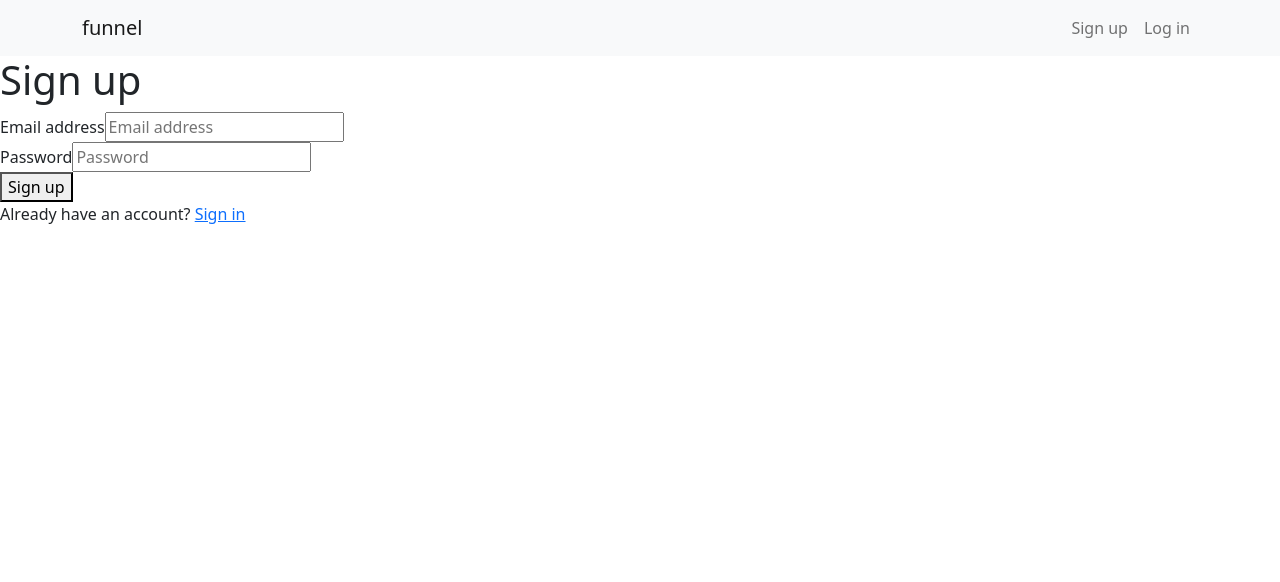
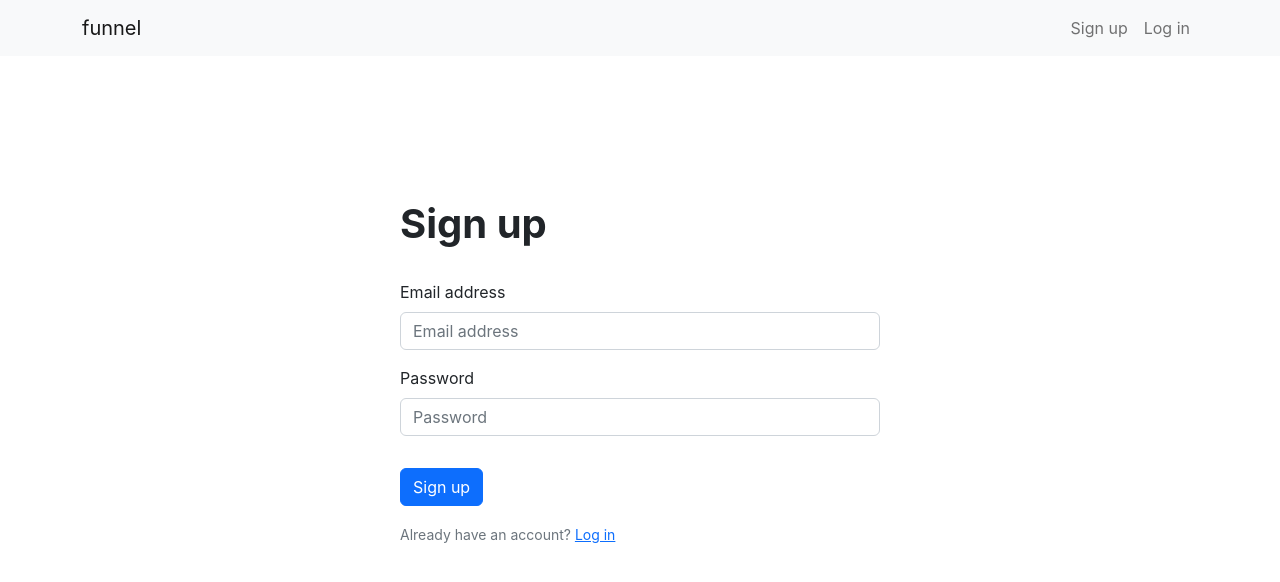
Before and after one commit to mee-kell/funnel, a React (Create React App) app: page /signup in a window 1280 px wide. Shown: the top 582 px of the page. Built offline with nearby package versions, Linux system fonts and the light colour scheme.

Commit message:
Add upload functionality

```diff
--- a/src/App.js
+++ b/src/App.js
@@ -2,16 +2,47 @@ import React from 'react';
 import Home from './routes/Home.js';
 import Signup from './routes/Signup';
 import Login from './routes/Login';
-import { Routes, Route } from 'react-router-dom';
+import { Routes, Route, useNavigate } from 'react-router-dom';
+import { signOut } from "firebase/auth";
+import { auth } from './firebase';
 
 import Container from 'react-bootstrap/Container';
 import Nav from 'react-bootstrap/Nav';
 import Navbar from 'react-bootstrap/Navbar';
+import Upload from './routes/Upload.js';
 
-function App() {
+const App = () => {
 
-  return (
-    <div>
+  const user = auth.currentUser;
+
+  const navigate = useNavigate();
+
+  const handleLogout = () => {
+    signOut(auth).then(() => {
+      // Sign-out successful.
+      navigate("/");
+      console.log("Signed out successfully")
+    }).catch((error) => {
+      // An error happened.
+    });
+  }
+
+  let navBar;
+  if (user) {
+    navBar = (
+      <Navbar bg="light" variant="light">
+        <Container>
+          <Navbar.Brand href="/">funnel</Navbar.Brand>
+          <Nav className="justify-content-end">
+            <Nav.Link onClick={handleLogout}>
+              Logout
+            </Nav.Link>
+          </Nav>
+        </Container>
+      </Navbar>
+    )
+  } else {
+    navBar = (
       <Navbar bg="light" variant="light">
         <Container>
           <Navbar.Brand href="/">funnel</Navbar.Brand>
@@ -21,10 +52,17 @@ function App() {
           </Nav>
         </Container>
       </Navbar>
-      <Routes>
+    )
+  }
+
+  return (
+    <div>
+      {navBar}
+      <Routes className="appBody">
         <Route path="/" element={<Home />} />
         <Route path="/signup" element={<Signup />} />
         <Route path="/login" element={<Login />} />
+        <Route path="/upload" element={<Upload />} />
       </Routes>
     </div>
   );
--- a/src/firebase.js
+++ b/src/firebase.js
@@ -1,6 +1,7 @@
 import { initializeApp } from "firebase/app";
 // import { getAnalytics } from "firebase/analytics";
 import { getAuth } from "firebase/auth";
+import { getStorage } from "firebase/storage";
 
 const firebaseConfig = {
     apiKey: "AIzaSyAZTCPhRXaO17JxTe2LuI95bHkX2WhgySM",
@@ -14,6 +15,7 @@ const firebaseConfig = {
 
 // Initialize Firebase
 const app = initializeApp(firebaseConfig);
+export const storage = getStorage(app);
 // const analytics = getAnalytics(app);
 
 // Initialize Firebase Authentication
--- a/src/index.css
+++ b/src/index.css
@@ -11,3 +11,22 @@ code {
   font-family: source-code-pro, Menlo, Monaco, Consolas, 'Courier New',
     monospace;
 }
+
+.main {
+  margin: 4rem 12rem;
+}
+
+/* AUTHENTICATION */
+.authCard {
+  margin: 8rem 24rem;
+  border: 0px;
+}
+
+.authCard h1, .main h1 {
+  font-weight: bold;
+  padding-bottom: 1rem;
+}
+
+.authCard .authRow {
+  margin: 1rem 0px;
+}
--- a/src/index.js
+++ b/src/index.js
@@ -1,10 +1,10 @@
 import React from 'react';
 import ReactDOM from 'react-dom/client';
-import './index.css';
 import App from './App';
 import { BrowserRouter } from "react-router-dom";
 import reportWebVitals from './reportWebVitals';
 import 'bootstrap/dist/css/bootstrap.min.css';
+import './index.css';
 
 const root = ReactDOM.createRoot(document.getElementById('root'));
 root.render(
--- a/src/routes/Home.js
+++ b/src/routes/Home.js
@@ -1,39 +1,19 @@
 import React from 'react';
-import { signOut } from "firebase/auth";
 import { auth } from '../firebase';
-import { useNavigate } from 'react-router-dom';
-
-import Button from 'react-bootstrap/Button';
+import Upload from './Upload';
 
 const Home = () => {
-    const navigate = useNavigate();
-
-    const handleLogout = () => {
-        signOut(auth).then(() => {
-            // Sign-out successful.
-            navigate("/");
-            console.log("Signed out successfully")
-        }).catch((error) => {
-            // An error happened.
-        });
-    }
-
     const user = auth.currentUser;
 
     if (user) {
-        return (<div>
-            <Button onClick={handleLogout}>
-                Logout
-            </Button>
-        </div>)
+        return <Upload />
     }
 
     return (
-        <>
-            <p>
-                Please log in or sign up.
-            </p>
-        </>
+        <div className="main">
+            <h1>Revise by summarising notes.</h1>
+            <p>Please sign up or log in.</p>
+        </div>
     )
 }
 
--- a/src/routes/Login.js
+++ b/src/routes/Login.js
@@ -30,11 +30,11 @@ const Login = () => {
     }
 
     return (
-        <Card style={{ margin: '8rem 16rem', border: '0px' }} body>
+        <Card className="authCard" body>
             <h1> Log in </h1>
 
             <Form>
-                <Form.Group className="mb-3" controlId="formEmail">
+                <Form.Group className="mb-3 authRow" controlId="formEmail">
                     <Form.Label>Email address</Form.Label>
                     <Form.Control
                         id="email-address"
@@ -44,12 +44,9 @@ const Login = () => {
                         placeholder="Email address"
                         onChange={(e) => setEmail(e.target.value)}
                     />
-                    <Form.Text className="text-muted">
-                        We'll never share your email with anyone else.
-                    </Form.Text>
                 </Form.Group>
 
-                <Form.Group className="mb-3" controlId="formPassword">
+                <Form.Group className="mb-3 authRow" controlId="formPassword">
                     <Form.Label>Password</Form.Label>
                     <Form.Control
                         id="password"
@@ -60,17 +57,18 @@ const Login = () => {
                         onChange={(e) => setPassword(e.target.value)}
                     />
                 </Form.Group>
-                <Button variant="primary" type="submit" onClick={onLogin}>
+                        <Button className="authRow" variant="primary" type="submit" onClick={onLogin}>
                             Login
                         </Button>
-            </Form>
+                        <br/>
 
-            <div className="text-sm text-white text-center">
+                <Form.Text className="authRow" muted>
                     No account yet? {' '}
                     <NavLink to="/signup">
                         Sign up
                     </NavLink>
-            </div>
+                </Form.Text>
+            </Form>
 
         </Card>
     )
--- a/src/routes/Signup.js
+++ b/src/routes/Signup.js
@@ -2,6 +2,10 @@ import React, { useState } from 'react';
 import { NavLink, useNavigate } from 'react-router-dom';
 import { createUserWithEmailAndPassword } from 'firebase/auth';
 import { auth } from '../firebase';
+
+import Button from 'react-bootstrap/Button';
+import Form from 'react-bootstrap/Form';
+import Card from 'react-bootstrap/Card';
 
 const Signup = () => {
     const navigate = useNavigate();
@@ -31,17 +35,13 @@ const Signup = () => {
     }
 
     return (
-        <main >
-            <section>
-                <div>
-                    <div>
+        <Card className="authCard" body>
             <h1> Sign up </h1>
-                        <form>
-                            <div>
-                                <label htmlFor="email-address">
-                                    Email address
-                                </label>
-                                <input
+
+            <Form>
+                <Form.Group className="mb-3 authRow" controlId="formEmail">
+                    <Form.Label>Email address</Form.Label>
+                    <Form.Control
                         type="email"
                         label="Email address"
                         value={email}
@@ -49,13 +49,11 @@ const Signup = () => {
                         required
                         placeholder="Email address"
                     />
-                            </div>
+                </Form.Group>
 
-                            <div>
-                                <label htmlFor="password">
-                                    Password
-                                </label>
-                                <input
+                <Form.Group className="mb-3 authRow" controlId="formPassword">
+                    <Form.Label>Password</Form.Label>
+                    <Form.Control
                         type="password"
                         label="Create password"
                         value={password}
@@ -63,27 +61,21 @@ const Signup = () => {
                         required
                         placeholder="Password"
                     />
-                            </div>
+                </Form.Group>
+                <Button className="authRow" variant="primary" type="submit" onClick={onSubmit}>
+                    Sign up
+                </Button>
+                <br />
 
-                            <button
-                                type="submit"
-                                onClick={onSubmit}
-                            >
-                                Sign up
-                            </button>
-
-                        </form>
-
-                        <p>
+                <Form.Text className="authRow" muted>
                     Already have an account?{' '}
                     <NavLink to="/login" >
-                                Sign in
+                        Log in
                     </NavLink>
-                        </p>
-                    </div>
-                </div>
-            </section>
-        </main>
+                </Form.Text>
+            </Form>
+
+        </Card>
     )
 }
 
--- /dev/null
+++ b/src/routes/Upload.js
@@ -0,0 +1,82 @@
+import React, { useState } from 'react';
+import { storage } from '../firebase';
+import { ref, getDownloadURL, uploadBytesResumable } from "firebase/storage";
+
+import Button from 'react-bootstrap/Button';
+import Form from 'react-bootstrap/Form';
+import Row from 'react-bootstrap/Row';
+import Col from 'react-bootstrap/Col';
+
+const Upload = () => {
+
+    // TODO: Add authentication check.
+
+    const [imgUrl, setImgUrl] = useState(null);
+    const [progresspercent, setProgresspercent] = useState(0);
+
+    const handleSubmit = (e) => {
+        e.preventDefault();
+        const file = e.target[0].files[0];
+        if (!file) return;
+        const storageRef = ref(storage, `files/${file.name}`);
+        const uploadTask = uploadBytesResumable(storageRef, file);
+
+        uploadTask.on("state_changed",
+            (snapshot) => {
+                const progress =
+                    Math.round((snapshot.bytesTransferred / snapshot.totalBytes) * 100);
+                setProgresspercent(progress);
+            },
+            (error) => {
+                alert(error);
+            },
+            () => {
+                getDownloadURL(uploadTask.snapshot.ref).then((downloadURL) => {
+                    setImgUrl(downloadURL)
+                });
+            }
+        );
+    }
+
+    return (
+        <div className='main'>
+            <h1> Upload </h1>
+
+            <Form onSubmit={handleSubmit}>
+                <Row>
+                    <Form.Label>Please upload an image of a section of notes.</Form.Label>
+                    <Col>
+                        <Form.Group className="mb-3 authRow" controlId="formUpload">
+                            <Form.Control
+                                id="image-upload"
+                                name="image"
+                                type="file"
+                                required
+                            />
+                        </Form.Group>
+                    </Col>
+                    <Col>
+                        <Button variant="primary" type="submit">
+                            Upload
+                        </Button>
+                    </Col>
+                </Row>
+            </Form>
+
+            {
+                !imgUrl &&
+                <div className='outerbar'>
+                    <div className='innerbar' style={{ width: `${progresspercent}%` }}>
+                        {progresspercent}%
+                    </div>
+                </div>
+            }
+            {
+                imgUrl &&
+                <img src={imgUrl} alt='uploaded file' height={200} />
+            }
+        </div>
+    )
+}
+
+export default Upload
```
Lines whose indentation alone changed are shown as unchanged.
